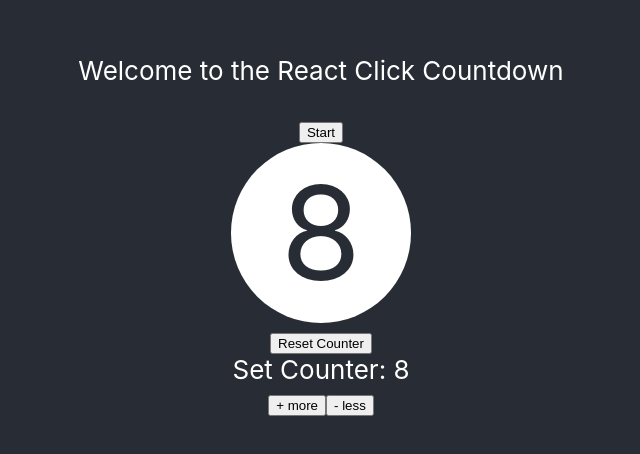
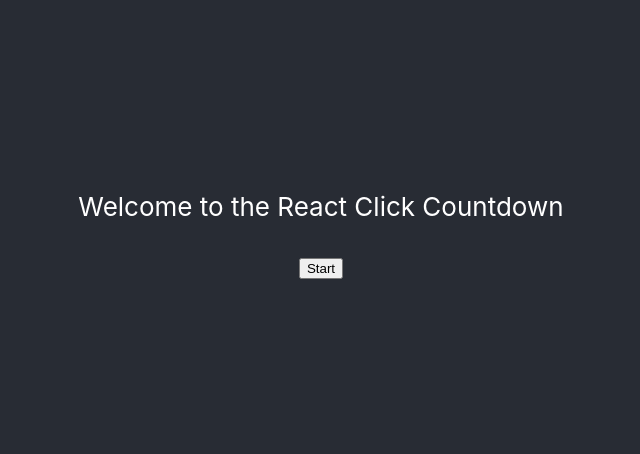
Before and after one commit to sam-malanchuk/react-countdown, a React (Create React App) app in the folder my-app/: page / in a window 1280 px wide. Shown: the part 178-632 px from the top of the page, without its empty margins (319-959 px from the left). Built offline with nearby package versions, Linux system fonts and the light colour scheme.

Commit message:
installed React Router and configured menu as the main screen

```diff
--- a/my-app/src/App.js
+++ b/my-app/src/App.js
@@ -2,13 +2,16 @@ import React from 'react';
 import './App.css';
 import Counter from './Counter.js';
 import Menu from './Menu.js';
+import { Route } from 'react-router-dom';
 
 function App() {
   return (
     <div className="App">
       <header className="App-header">
-        <Menu />
-        <Counter />
+        <Route path="/" exact><Menu /></Route>
+        <Route path="/couter">
+          <Counter />
+        </Route>
       </header>
     </div>
   );
--- a/my-app/src/index.js
+++ b/my-app/src/index.js
@@ -2,10 +2,13 @@ import React from 'react';
 import ReactDOM from 'react-dom';
 import './index.css';
 import App from './App';
+import { BrowserRouter as Router } from 'react-router-dom';
 
 ReactDOM.render(
-  <React.StrictMode>
-    <App />
-  </React.StrictMode>,
+  <Router>
+    <React.StrictMode>
+      <App />
+    </React.StrictMode>
+  </Router>,
   document.getElementById('root')
 );
```
